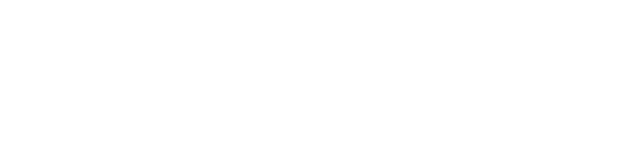
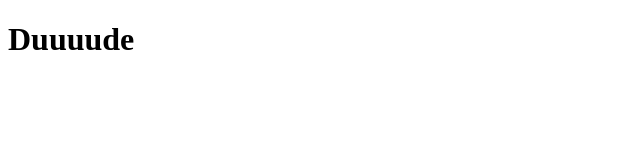
Before and after one commit to niloocampos/coursera-test, a plain HTML site: page module2-solution/index.html in a window 1280 px wide. Shown: the whole page, without its empty margins (0-640 px from the left). Drawn offline with Linux system fonts and the light colour scheme.

Commit message:
Update index.html
Added H1

```diff
--- a/module2-solution/index.html
+++ b/module2-solution/index.html
@@ -9,7 +9,7 @@
 </head>
 
 <body>
-
+    <h1>Duuuude</h1>
 </body>
 
 </html>
```
